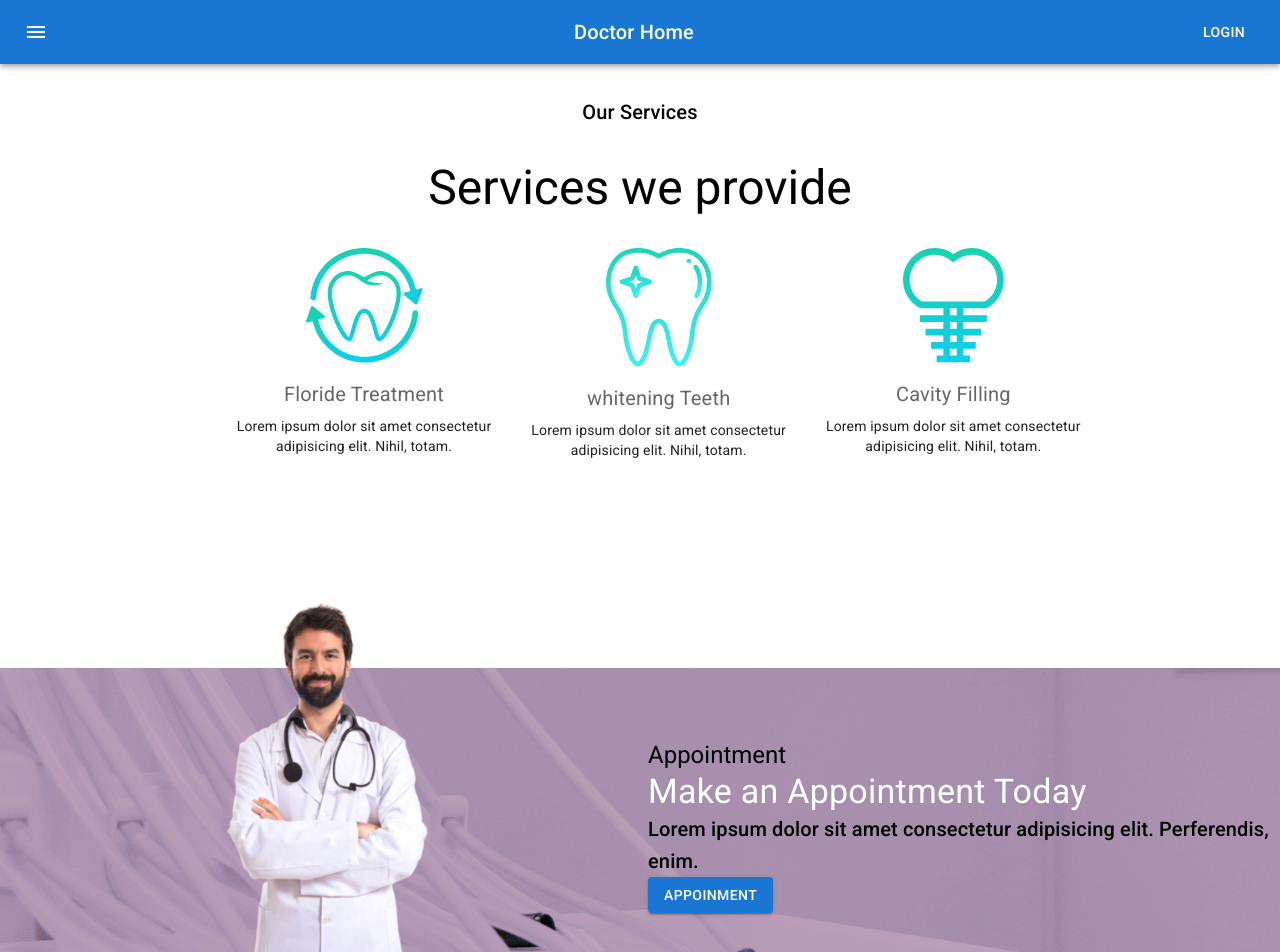
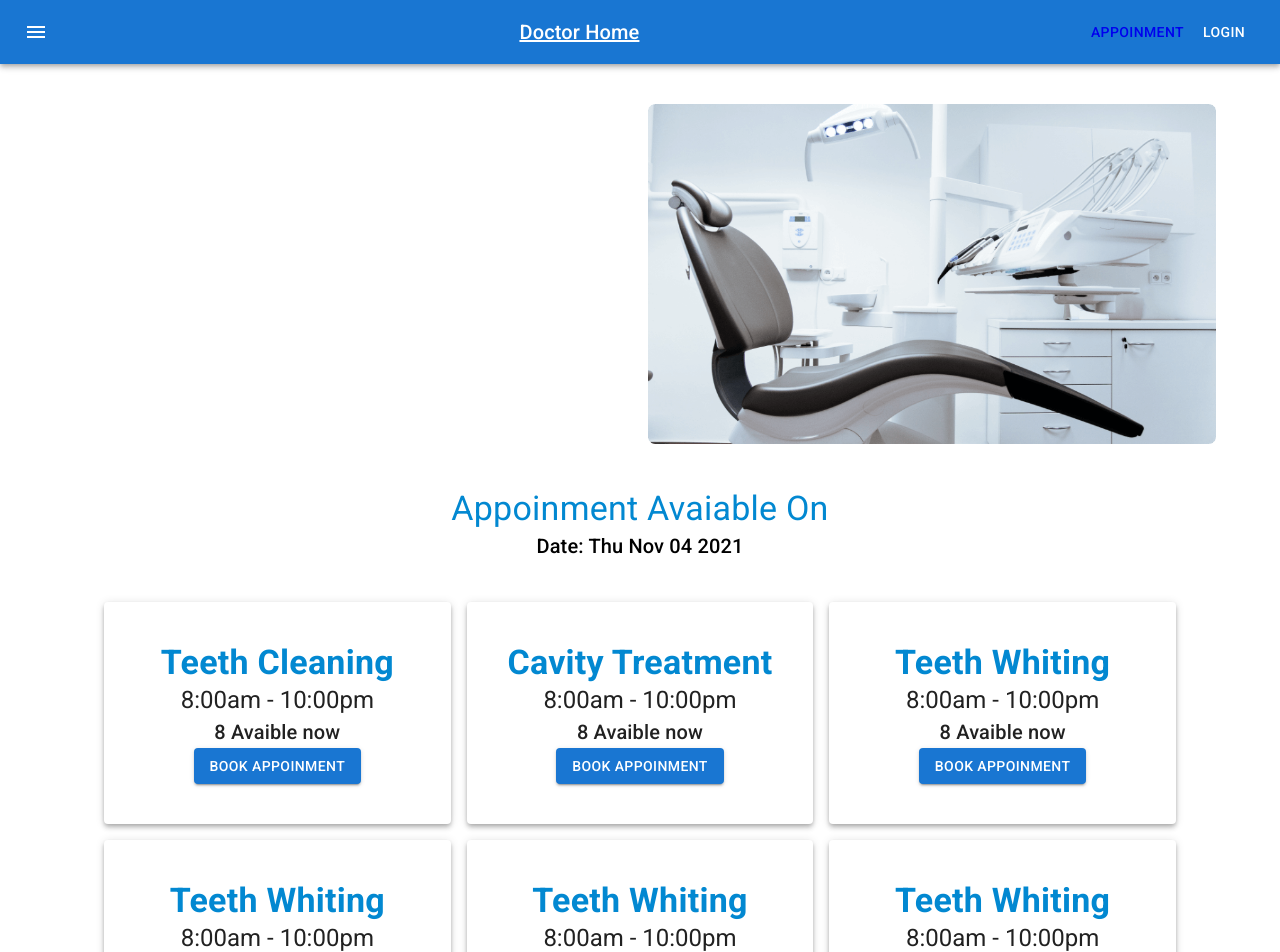
Before and after one commit to taseenbappi/doctor-portal-frontend, a React (Create React App) app: page /appoinment in a window 1280 px wide. Shown: the top 952 px of the page. Built offline with nearby package versions, Linux system fonts and the light colour scheme.

Commit message:
appointment system added

```diff
--- a/package.json
+++ b/package.json
@@ -6,10 +6,12 @@
     "@emotion/react": "^11.5.0",
     "@emotion/styled": "^11.3.0",
     "@mui/icons-material": "^5.0.5",
+    "@mui/lab": "^5.0.0-alpha.53",
     "@mui/material": "^5.0.6",
     "@testing-library/jest-dom": "^5.15.0",
     "@testing-library/react": "^11.2.7",
     "@testing-library/user-event": "^12.8.3",
+    "date-fns": "^2.25.0",
     "react": "^17.0.2",
     "react-dom": "^17.0.2",
     "react-router-dom": "^5.3.0",
--- a/src/App.js
+++ b/src/App.js
@@ -6,6 +6,7 @@ import {
   Route,
   Link
 } from "react-router-dom";
+import Appoinment from './Pages/Appoinment/Appoinment/Appoinment';
 
 function App() {
   return (
@@ -13,15 +14,17 @@ function App() {
 
       <Router>
         <Switch>
+          <Route exact path="/">
+            <Home></Home>
+          </Route>
           <Route path="/about">
             <Home></Home>
           </Route>
           <Route path="/users">
             <Home></Home>
           </Route>
-          <Route path="/">
-            <Home></Home>
-
+          <Route path="/appoinment">
+            <Appoinment></Appoinment>
           </Route>
         </Switch>
       </Router>
--- /dev/null
+++ b/src/Pages/Appoinment/Appoinment/Appoinment.js
@@ -0,0 +1,17 @@
+import React from 'react';
+import Navigation from '../../Shared/Navigation/Navigation';
+import AppointmentHeader from '../AppointmentHeader/AppointmentHeader';
+import AvaiableAppointment from '../AvaiableAppointment/AvaiableAppointment';
+
+const Appoinment = () => {
+    const [date, setDate] = React.useState(new Date());
+    return (
+        <div>
+            <Navigation></Navigation>
+            <AppointmentHeader date={date} setDate={setDate}></AppointmentHeader>
+            <AvaiableAppointment date={date} ></AvaiableAppointment>
+        </div>
+    );
+};
+
+export default Appoinment;
--- /dev/null
+++ b/src/Pages/Appoinment/AppointmentHeader/AppointmentHeader.js
@@ -0,0 +1,21 @@
+import { Container, Grid } from '@mui/material';
+import React from 'react';
+import chairImg from '../../../images/chair.png';
+import Calender from '../../Shared/Calender/Calender';
+
+const AppointmentHeader = ({ date, setDate }) => {
+    return (
+        <Container sx={{ my: 5 }}>
+            <Grid container spacing={2}>
+                <Grid item xs={12} md={6}>
+                    <Calender data={date} setDate={setDate}></Calender>
+                </Grid>
+                <Grid item xs={12} md={6}>
+                    <img style={{ width: "100%" }} src={chairImg} alt=""></img>
+                </Grid>
+            </Grid>
+        </Container>
+    );
+};
+
+export default AppointmentHeader;
--- /dev/null
+++ b/src/Pages/Appoinment/AvaiableAppointment/AvaiableAppointment.js
@@ -0,0 +1,66 @@
+import { Container, Grid, Typography } from '@mui/material';
+import React from 'react';
+import Booking from '../Booking/Booking';
+
+const AvaiableAppointment = ({ date }) => {
+    const bookings = [
+        {
+            id: 1,
+            name: "Teeth Cleaning",
+            time: "8:00am - 10:00pm",
+            space: 8
+        },
+        {
+            id: 2,
+            name: "Cavity Treatment",
+            time: "8:00am - 10:00pm",
+            space: 8
+        },
+        {
+            id: 3,
+            name: "Teeth Whiting",
+            time: "8:00am - 10:00pm",
+            space: 8
+        },
+        {
+            id: 4,
+            name: "Teeth Whiting",
+            time: "8:00am - 10:00pm",
+            space: 8
+        },
+        {
+            id: 5,
+            name: "Teeth Whiting",
+            time: "8:00am - 10:00pm",
+            space: 8
+        },
+        {
+            id: 6,
+            name: "Teeth Whiting",
+            time: "8:00am - 10:00pm",
+            space: 8
+        }
+    ];
+    return (
+        <Container>
+            <Typography variant="h4" sx={{ color: 'info.main' }}>
+                Appoinment Avaiable On
+            </Typography>
+            <Typography variant="h6">
+                Date: {date.toDateString()}
+            </Typography>
+
+            <Grid container spacing={2} sx={{ p: 5 }}>
+                {
+                    bookings.map(booking => <Booking
+                        key={booking.id}
+                        booking={booking}
+                    ></Booking>)
+                }
+
+            </Grid>
+        </Container>
+    );
+};
+
+export default AvaiableAppointment;
--- /dev/null
+++ b/src/Pages/Appoinment/Booking/Booking.js
@@ -0,0 +1,38 @@
+import { Button, Grid, Paper, Typography } from '@mui/material';
+import React from 'react';
+import BookingModal from '../BookingModal/BookingModal';
+
+const Booking = ({ booking }) => {
+    const { name, time, space } = booking;
+    const [modalOpen, setModalOpen] = React.useState(false);
+    const handleBookingOpen = () => setModalOpen(true);
+    const handleBookingClose = () => setModalOpen(false);
+    return (
+        <>
+            <Grid item xs={12} sm={6} md={4}  >
+                <Paper elevation={4} sx={{ p: 5 }}>
+                    <Typography variant="h4" sx={{ color: 'info.main', fontWeight: "600" }}>
+                        {name}
+                    </Typography>
+                    <Typography variant="h5">
+                        {time}
+                    </Typography>
+                    <Typography variant="h6">
+                        {space} Avaible now
+                    </Typography>
+                    <Button onClick={handleBookingOpen} variant="contained">BOOK APPOINMENT</Button>
+
+
+                </Paper>
+            </Grid>
+            <BookingModal
+                modalOpen={modalOpen}
+                handleBookingClose={handleBookingClose}
+                booking={booking}
+
+            ></BookingModal>
+        </>
+    );
+};
+
+export default Booking;
--- /dev/null
+++ b/src/Pages/Appoinment/BookingModal/BookingModal.js
@@ -0,0 +1,53 @@
+import React from 'react';
+import Backdrop from '@mui/material/Backdrop';
+import Box from '@mui/material/Box';
+import Modal from '@mui/material/Modal';
+import Fade from '@mui/material/Fade';
+import Button from '@mui/material/Button';
+import Typography from '@mui/material/Typography';
+
+const style = {
+    position: 'absolute',
+    top: '50%',
+    left: '50%',
+    transform: 'translate(-50%, -50%)',
+    width: 400,
+    bgcolor: 'background.paper',
+    border: '2px solid #000',
+    boxShadow: 24,
+    p: 4,
+};
+
+const BookingModal = ({ modalOpen, handleBookingClose, booking }) => {
+    const { name } = booking;
+
+    return (
+        <div>
+
+            <Modal
+                aria-labelledby="transition-modal-title"
+                aria-describedby="transition-modal-description"
+                open={modalOpen}
+                onClose={handleBookingClose}
+                closeAfterTransition
+                BackdropComponent={Backdrop}
+                BackdropProps={{
+                    timeout: 500,
+                }}
+            >
+                <Fade in={modalOpen}>
+                    <Box sx={style}>
+                        <Typography id="transition-modal-title" variant="h6" component="h2">
+                            {name}
+                        </Typography>
+                        <Typography id="transition-modal-description" sx={{ mt: 2 }}>
+                            Duis mollis, est non commodo luctus, nisi erat porttitor ligula.
+                        </Typography>
+                    </Box>
+                </Fade>
+            </Modal>
+        </div>
+    );
+};
+
+export default BookingModal;
--- /dev/null
+++ b/src/Pages/Home/Banner/Banner.js
@@ -0,0 +1,40 @@
+import React from 'react';
+import Grid from '@mui/material/Grid';
+import bannerImg from '../../../images/chair.png';
+import { Button, Container, Typography } from '@mui/material';
+import { Box } from '@mui/system';
+
+const Banner = () => {
+
+    return (
+        <Container>
+            <Grid container spacing={2} sx={{ my: 5 }}>
+                <Grid sx={{
+                    display: 'flex',
+                    flexDirection: 'column',
+                    justifyContent: 'center',
+                    alignItems: 'center',
+                    textAlign: "left",
+
+                }} item xs={12} md={5}>
+                    <Box>
+                        <Typography sx={{ fontWeight: 'bold' }} variant={"h4"} >
+                            Your New Smile <br />
+                            Starts Here
+                        </Typography>
+                        <Typography sx={{ fontWeight: '400' }} variant={"h6"} >
+                            Lorem ipsum dolor sit amet consectetur adipisicing elit. Sed, vitae veritatis debitis deleniti facilis repellat!
+                        </Typography>
+                        <Button variant="contained">Get Appoinment</Button>
+                    </Box>
+                </Grid>
+                <Grid item xs={12} md={7}>
+                    <img src={bannerImg} alt="" style={{ width: "100%" }} />
+                </Grid>
+
+            </Grid>
+        </Container>
+    );
+};
+
+export default Banner;
--- a/src/Pages/Home/Home/Home.js
+++ b/src/Pages/Home/Home/Home.js
@@ -1,12 +1,14 @@
 import React from 'react';
 import Navigation from '../../Shared/Navigation/Navigation';
 import AppoinmentBanner from '../AppoinmentBanner/AppoinmentBanner';
+import Banner from '../Banner/Banner';
 import Services from '../Services/Services';
 
 const Home = () => {
     return (
         <div>
             <Navigation></Navigation>
+            <Banner></Banner>
             <Services></Services>
             <AppoinmentBanner></AppoinmentBanner>
 
--- /dev/null
+++ b/src/Pages/Shared/Calender/Calender.js
@@ -0,0 +1,26 @@
+import React from 'react';
+import isWeekend from 'date-fns/isWeekend';
+import TextField from '@mui/material/TextField';
+import AdapterDateFns from '@mui/lab/AdapterDateFns';
+import LocalizationProvider from '@mui/lab/LocalizationProvider';
+import StaticDatePicker from '@mui/lab/StaticDatePicker';
+
+const Calender = ({ date, setDate }) => {
+
+    return (
+        <LocalizationProvider dateAdapter={AdapterDateFns}>
+            <StaticDatePicker
+                displayStaticWrapperAs="desktop"
+                value={date}
+                onChange={(newValue) => {
+                    setDate(newValue);
+                }}
+                renderInput={(params) => <TextField {...params} />}
+            />
+        </LocalizationProvider>
+
+
+    );
+};
+
+export default Calender;
--- a/src/Pages/Shared/Navigation/Navigation.js
+++ b/src/Pages/Shared/Navigation/Navigation.js
@@ -6,6 +6,7 @@ import Typography from '@mui/material/Typography';
 import Button from '@mui/material/Button';
 import IconButton from '@mui/material/IconButton';
 import MenuIcon from '@mui/icons-material/Menu';
+import { Link } from 'react-router-dom';
 
 const Navigation = () => {
     return (
@@ -22,8 +23,9 @@ const Navigation = () => {
                         <MenuIcon />
                     </IconButton>
                     <Typography variant="h6" component="div" sx={{ flexGrow: 1 }}>
-                        Doctor Home
+                        <Link to="/" style={{ color: "white" }}>Doctor Home</Link>
                     </Typography>
+                    <Link to="/appoinment"><Button color="inherit">Appoinment</Button></Link>
                     <Button color="inherit">Login</Button>
                 </Toolbar>
             </AppBar>
```
Also changed, not shown: 1 other file (tests, documents, lock files or other folders).
